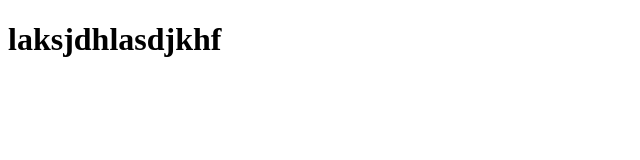
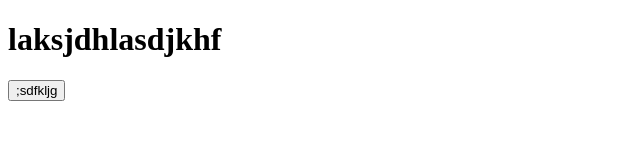
Before and after one commit to Marius-code-academy/test, a plain HTML site: page index.html in a window 1280 px wide. Shown: the whole page, without its empty margins (0-640 px from the left). Drawn offline with Linux system fonts and the light colour scheme.

Commit message:
created button

```diff
--- a/index.html
+++ b/index.html
@@ -7,5 +7,6 @@
 </head>
 <body>
   <h1>laksjdhlasdjkhf</h1>
+  <button>;sdfkljg</button>
 </body>
 </html>
```
